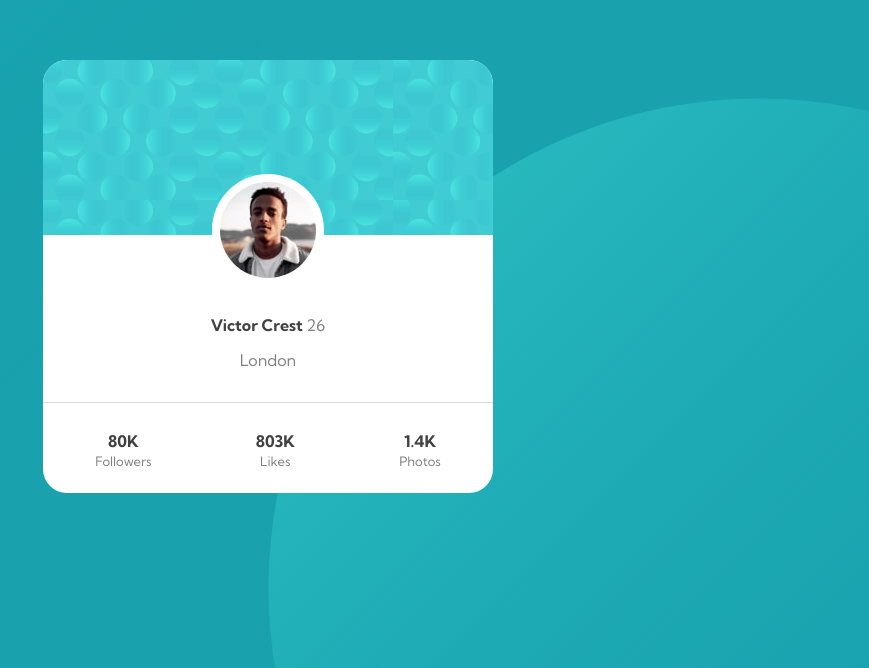
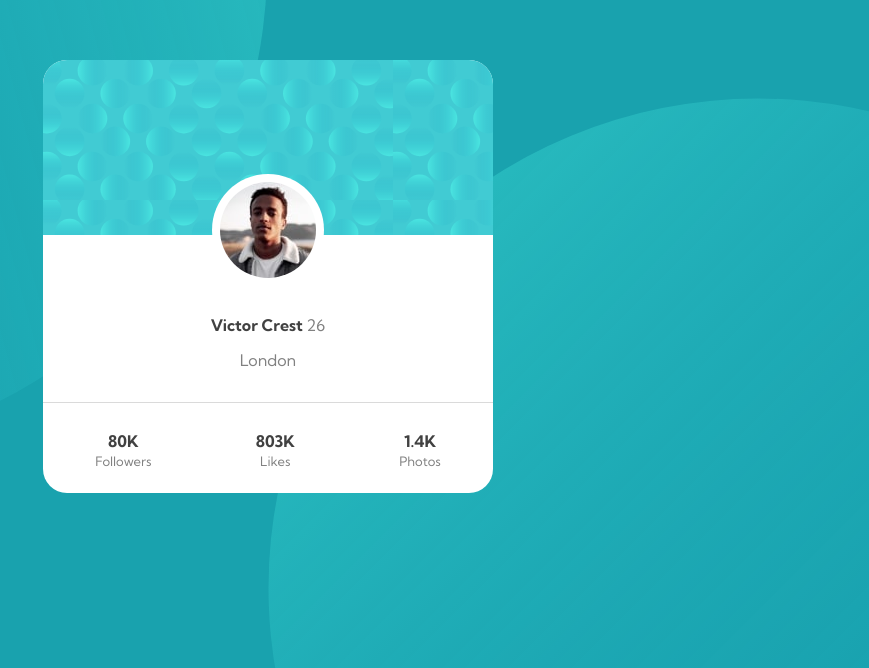
Before and after one commit to gpontes98/profile-card-component, a plain HTML site: page index.html in a window 1280 px wide. Shown: the part 132-800 px from the top of the page, without its empty margins (380-1249 px from the left). Drawn offline with Linux system fonts and the light colour scheme.

Commit message:
Improving bakground pattern

```diff
--- a/css/css.css
+++ b/css/css.css
@@ -15,6 +15,7 @@ body{
     position: absolute;
     top: -50%;
     right: 50%;
+    transform: rotate(120deg);
   }
 
   .pattern-bottom{
```
Also changed, not shown: 2 other files.
